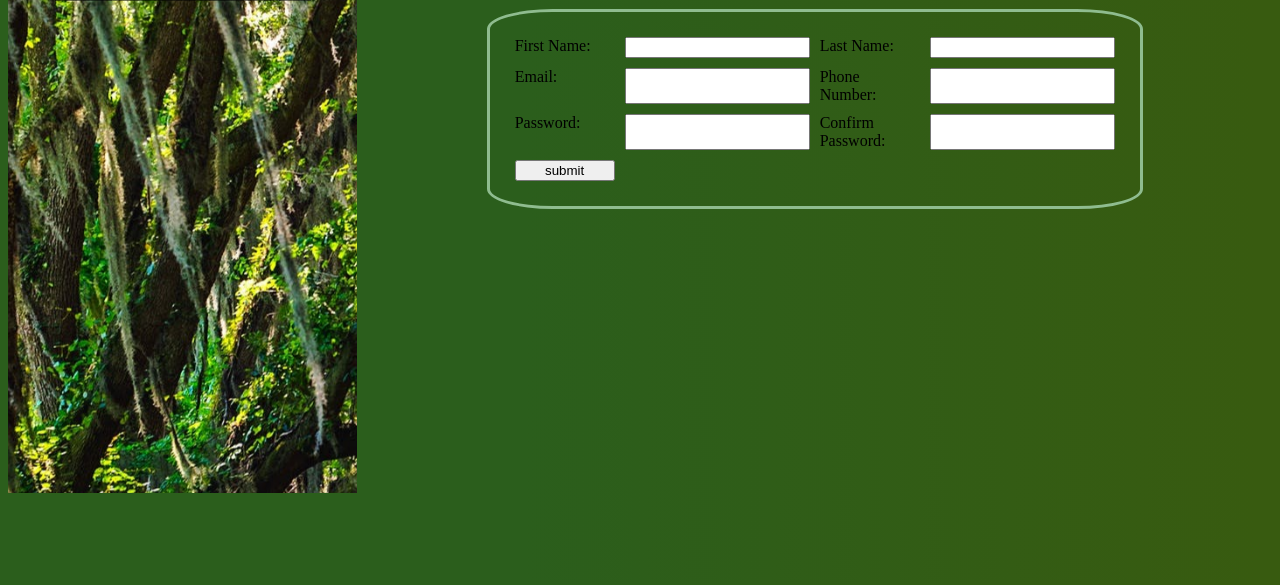
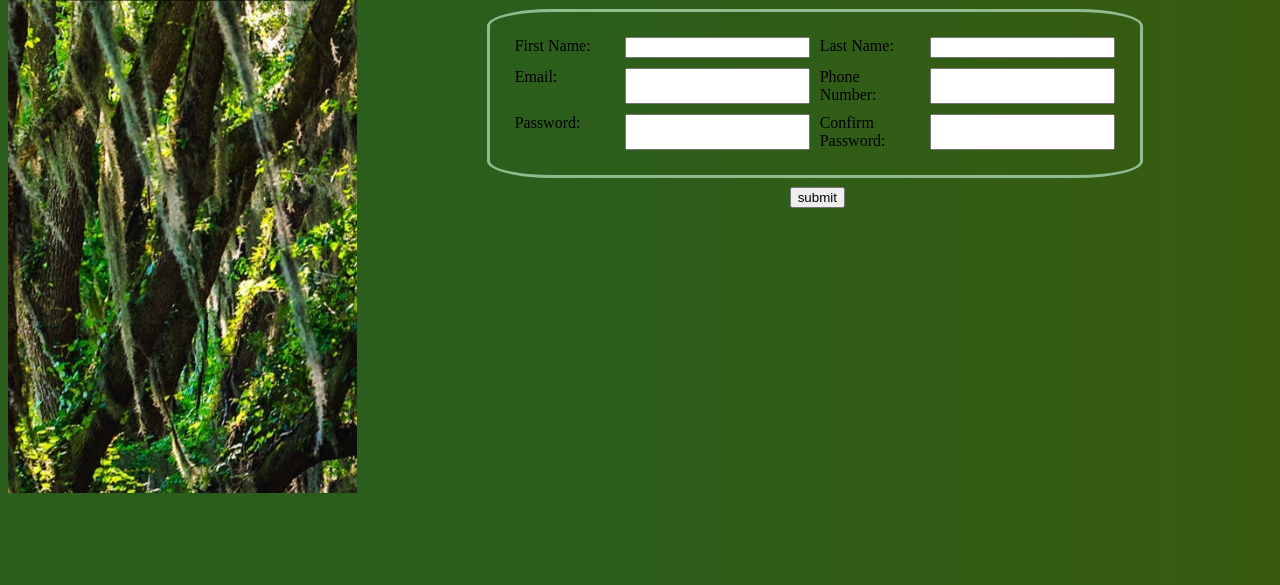
Before and after one commit to EliCodes-UX/TOP-Signup, a plain HTML site: page index.html in a window 1280 px wide. Shown: the part 215-800 px from the top of the page. Drawn offline with Linux system fonts and the light colour scheme.

Commit message:
added some button styles

```diff
--- a/index.html
+++ b/index.html
@@ -55,7 +55,7 @@
           <input type="password" name="password" id="password" />
           <label for="">Confirm Password:</label>
           <input type="password" name="password" id="confirm" />
-          <button type="submit">submit</button>
+          <button type="submit" id="submit-btn">submit</button>
         </form>
       </div>
     </div>
--- a/style.css
+++ b/style.css
@@ -63,3 +63,7 @@ body {
   border-radius: 10%;
   padding: 25px;
 }
+#submit-btn {
+  position: absolute;
+  transform: translateX(275px) translateY(150px);
+}
```
